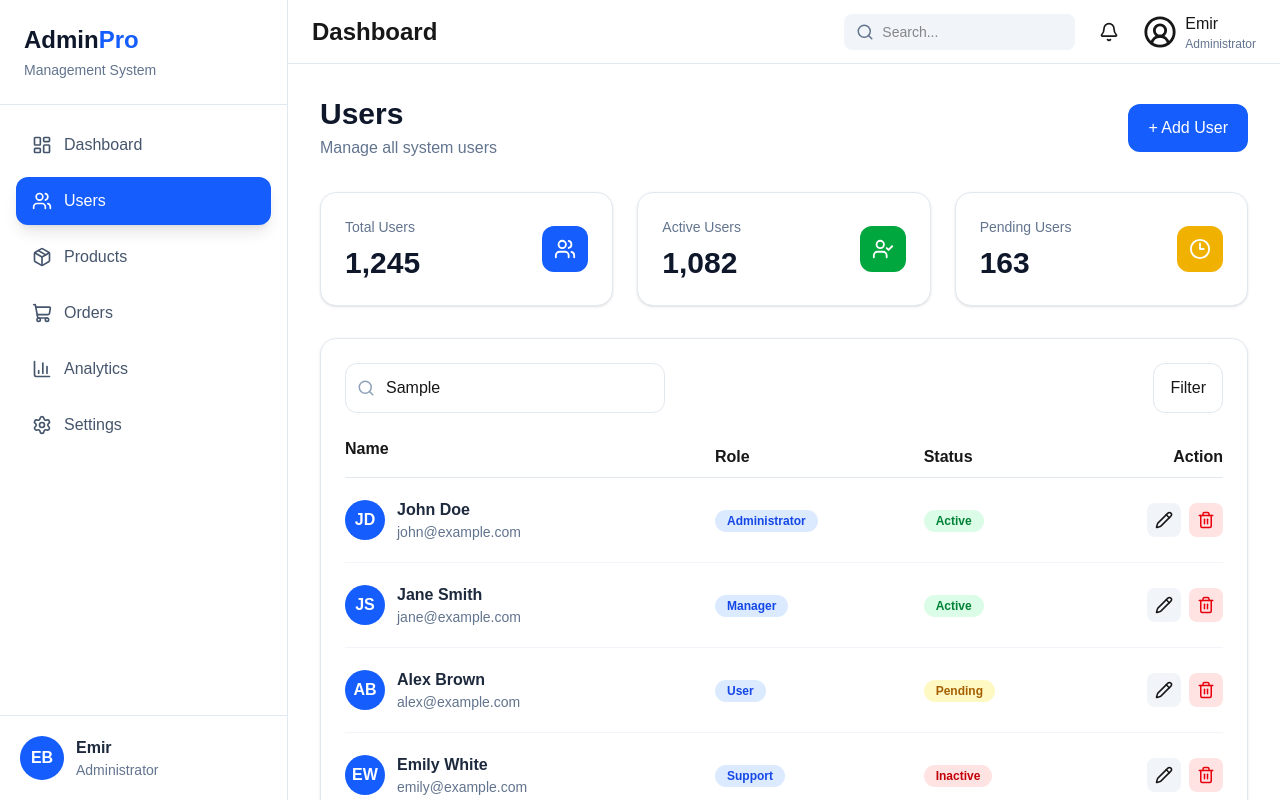
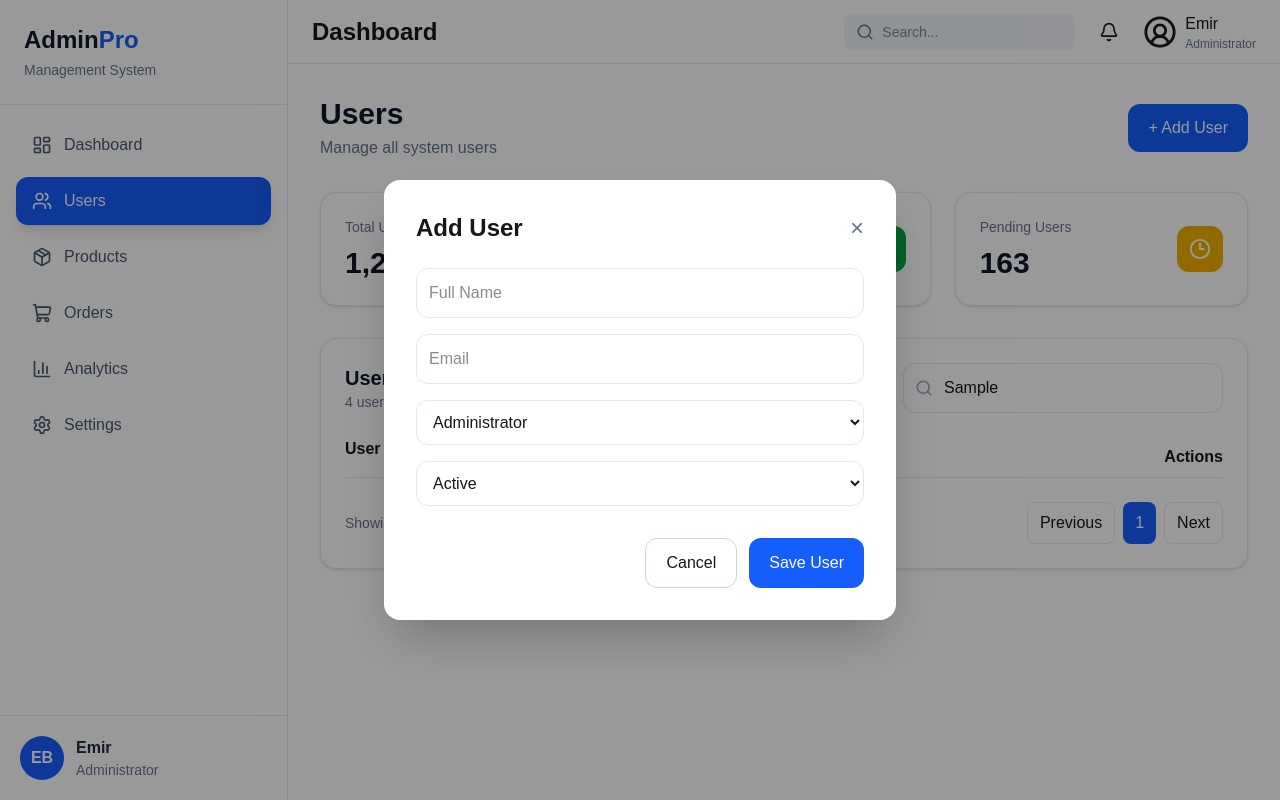
Before and after one commit to Emirbozdemir/Nextjs_Test, a Next.js app: page /users in a window 1280 px wide. Both pictures are taken after typing "Sample" into the empty fields and a click on the button "+ Add User". Built offline with nearby package versions, Linux system fonts and the light colour scheme.

Commit message:
feat: add searchable users table and reusable user compents

```diff
--- a/app/users/page.tsx
+++ b/app/users/page.tsx
@@ -1,3 +1,6 @@
+"use client";
+import { useState } from "react";
+import AddUserModal from "@/components/users/AddUserModal";
 import UsersTable from "@/components/users/UsersTable";
 import UserStatsCard from "@/components/users/UserStatsCard";
 
@@ -8,7 +11,9 @@ import {
 } from "lucide-react";
 
 export default function UsersPage() {
-  return (
+    const [open, setOpen] = useState(false);
+
+    return (
     <section className="space-y-8">
       {/* Header */}
       <div className="flex items-center justify-between">
@@ -22,9 +27,12 @@ export default function UsersPage() {
           </p>
         </div>
 
-        <button className="rounded-xl bg-blue-600 px-5 py-3 font-medium text-white transition hover:bg-blue-700">
-          + Add User
-        </button>
+        <button
+  onClick={() => setOpen(true)}
+  className="rounded-xl bg-blue-600 px-5 py-3 font-medium text-white transition hover:bg-blue-700"
+>
+  + Add User
+</button>
       </div>
 
       {/* Statistics */}
@@ -53,6 +61,10 @@ export default function UsersPage() {
 
       {/* Users Table */}
       <UsersTable />
+      <AddUserModal
+  open={open}
+  onClose={() => setOpen(false)}
+/>
     </section>
   );
 }
--- /dev/null
+++ b/components/users/AddUserModal.tsx
@@ -0,0 +1,69 @@
+"use client";
+
+interface AddUserModalProps {
+  open: boolean;
+  onClose: () => void;
+}
+
+export default function AddUserModal({
+  open,
+  onClose,
+}: AddUserModalProps) {
+  if (!open) return null;
+
+  return (
+    <div className="fixed inset-0 z-50 flex items-center justify-center bg-black/40">
+      <div className="w-full max-w-lg rounded-2xl bg-white p-8 shadow-2xl">
+        <div className="mb-6 flex items-center justify-between">
+          <h2 className="text-2xl font-bold">
+            Add User
+          </h2>
+
+          <button
+            onClick={onClose}
+            className="text-2xl text-slate-500 hover:text-black"
+          >
+            ×
+          </button>
+        </div>
+
+        <div className="space-y-4">
+          <input
+            placeholder="Full Name"
+            className="w-full rounded-xl border border-slate-200 p-3"
+          />
+
+          <input
+            placeholder="Email"
+            className="w-full rounded-xl border border-slate-200 p-3"
+          />
+
+          <select className="w-full rounded-xl border border-slate-200 p-3">
+            <option>Administrator</option>
+            <option>Manager</option>
+            <option>User</option>
+          </select>
+
+          <select className="w-full rounded-xl border border-slate-200 p-3">
+            <option>Active</option>
+            <option>Pending</option>
+            <option>Inactive</option>
+          </select>
+        </div>
+
+        <div className="mt-8 flex justify-end gap-3">
+          <button
+            onClick={onClose}
+            className="rounded-xl border border-slate-300 px-5 py-3"
+          >
+            Cancel
+          </button>
+
+          <button className="rounded-xl bg-blue-600 px-5 py-3 text-white hover:bg-blue-700">
+            Save User
+          </button>
+        </div>
+      </div>
+    </div>
+  );
+}
--- a/components/users/UsersTable.tsx
+++ b/components/users/UsersTable.tsx
@@ -1,8 +1,16 @@
+"use client";
+
+import { useMemo, useState } from "react";
+
 import Card from "@/components/ui/Card";
 import Avatar from "@/components/ui/Avatar";
-import { Pencil, Trash2 } from "lucide-react";
-import { Search } from "lucide-react";
 import Badge from "@/components/ui/Badge";
+
+import {
+  Pencil,
+  Trash2,
+  Search,
+} from "lucide-react";
 
 const users = [
   {
@@ -35,14 +43,37 @@ const users = [
   },
 ];
 
+export default function UsersTable() {
+  const [search, setSearch] = useState("");
+
   const activeUsers = users.filter(
     (user) => user.status === "Active"
   ).length;
 
-export default function UsersTable() {
+  const filteredUsers = useMemo(() => {
+    return users.filter((user) => {
+      return (
+        user.name.toLowerCase().includes(search.toLowerCase()) ||
+        user.email.toLowerCase().includes(search.toLowerCase()) ||
+        user.role.toLowerCase().includes(search.toLowerCase())
+      );
+    });
+  }, [search]);
+
   return (
     <Card>
+      {/* Header */}
       <div className="mb-6 flex items-center justify-between">
+        <div>
+          <h2 className="text-xl font-semibold text-slate-900">
+            Users List
+          </h2>
+
+          <p className="text-sm text-slate-500">
+            {users.length} users • {activeUsers} active
+          </p>
+        </div>
+
         <div className="relative">
           <Search
             size={18}
@@ -50,31 +81,30 @@ export default function UsersTable() {
           />
 
           <input
+            value={search}
+            onChange={(e) => setSearch(e.target.value)}
             placeholder="Search user..."
             className="w-80 rounded-xl border border-slate-200 py-3 pl-10 pr-4 outline-none focus:border-blue-500"
           />
         </div>
-
-  <button className="rounded-xl border border-slate-200 px-4 py-3 hover:bg-slate-100">
-    Filter
-  </button>
       </div>
 
+      {/* Table */}
       <table className="w-full">
         <thead>
           <tr className="border-b border-slate-200 text-left">
-            <th className="pb-4">Name</th>
+            <th className="pb-4">User</th>
             <th>Role</th>
             <th>Status</th>
-            <th className="text-right">Action</th>
+            <th className="text-right">Actions</th>
           </tr>
         </thead>
 
         <tbody>
-          {users.map((user) => (
+          {filteredUsers.map((user) => (
             <tr
               key={user.id}
-              className="border-b border-slate-100"
+              className="border-b border-slate-100 transition hover:bg-slate-50"
             >
               <td className="py-5">
                 <div className="flex items-center gap-3">
@@ -92,9 +122,8 @@ export default function UsersTable() {
                 </div>
               </td>
 
-
-
-              <td><Badge color="blue">
+              <td>
+                <Badge color="blue">
                   {user.role}
                 </Badge>
               </td>
@@ -115,11 +144,11 @@ export default function UsersTable() {
 
               <td className="text-right">
                 <div className="flex justify-end gap-2">
-    <button className="rounded-lg bg-slate-100 p-2 hover:bg-slate-200">
+                  <button className="rounded-lg bg-slate-100 p-2 transition hover:bg-slate-200">
                     <Pencil size={18} />
                   </button>
 
-    <button className="rounded-lg bg-red-100 p-2 text-red-600 hover:bg-red-200">
+                  <button className="rounded-lg bg-red-100 p-2 text-red-600 transition hover:bg-red-200">
                     <Trash2 size={18} />
                   </button>
                 </div>
@@ -128,6 +157,27 @@ export default function UsersTable() {
           ))}
         </tbody>
       </table>
+
+      {/* Pagination */}
+      <div className="mt-6 flex items-center justify-between">
+        <p className="text-sm text-slate-500">
+          Showing {filteredUsers.length} of {users.length} users
+        </p>
+
+        <div className="flex gap-2">
+          <button className="rounded-lg border border-slate-200 px-3 py-2 hover:bg-slate-100">
+            Previous
+          </button>
+
+          <button className="rounded-lg bg-blue-600 px-3 py-2 text-white">
+            1
+          </button>
+
+          <button className="rounded-lg border border-slate-200 px-3 py-2 hover:bg-slate-100">
+            Next
+          </button>
+        </div>
+      </div>
     </Card>
   );
 }
```
Lines whose indentation alone changed are shown as unchanged.
